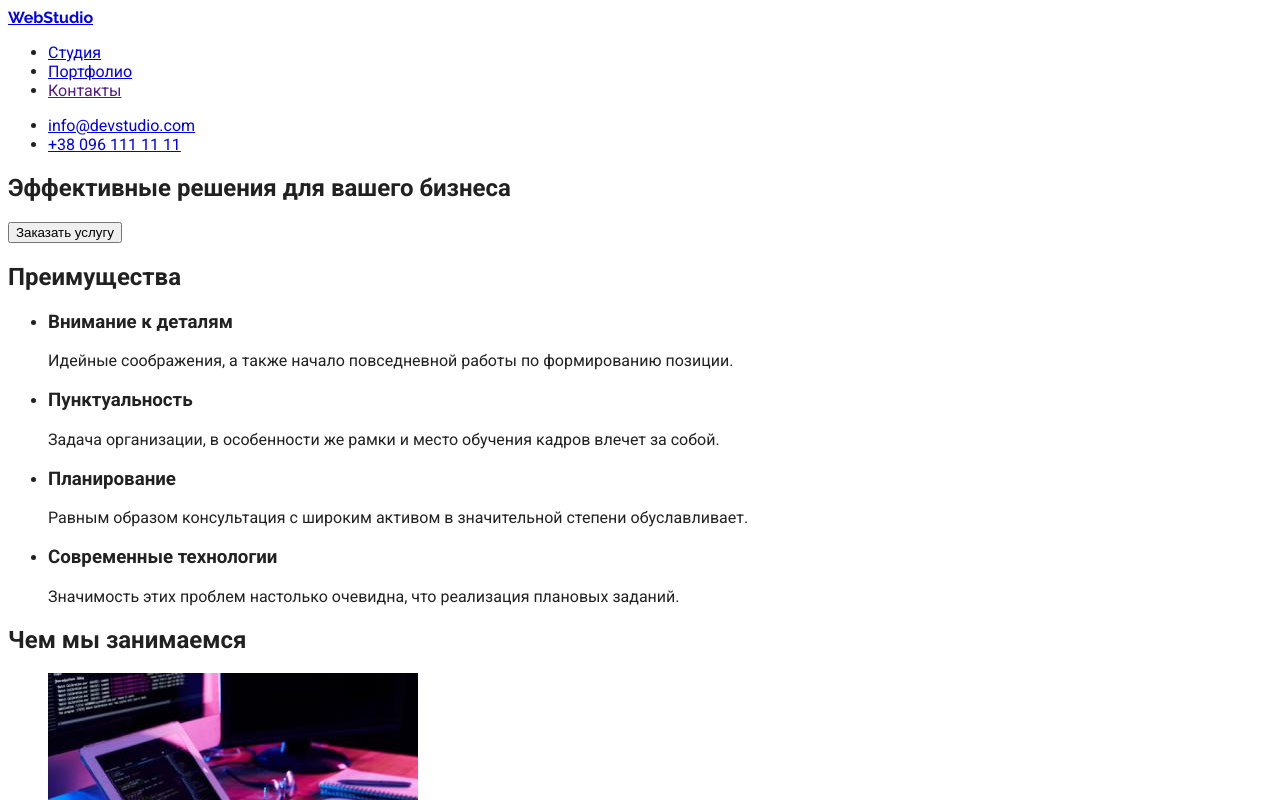
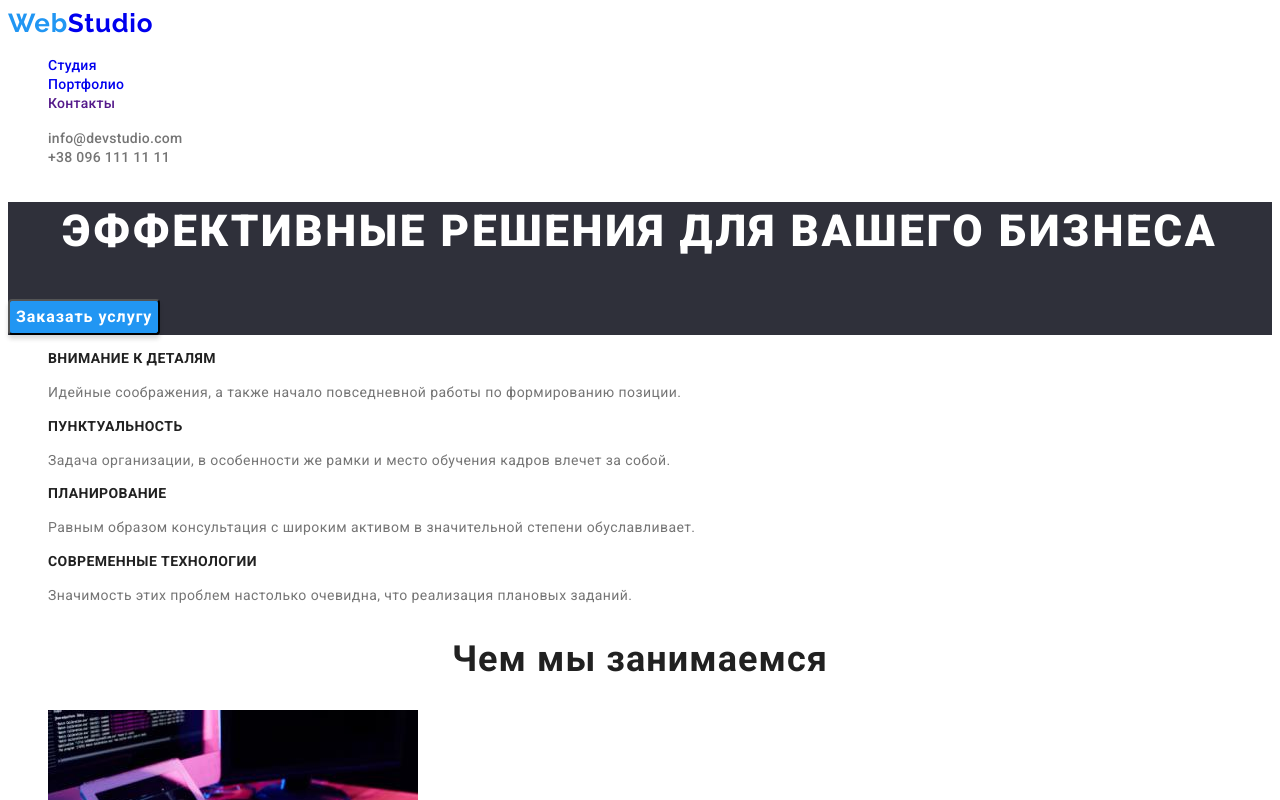
Before and after one commit to akiselyoff/goit-markup-hw-02, a plain HTML site: page index.html in a window 1280 px wide. Shown: the top 800 px of the page. Drawn offline with Linux system fonts and the light colour scheme.

Commit message:
index style done

```diff
--- a/css/styles.css
+++ b/css/styles.css
@@ -1,12 +1,149 @@
 :root {
-  --brand-color-blue: #2196f3;
-  --brand-color-gray: #757575;
-  --brand-color-black: #212121;
+  --text-color-blue: #2196f3;
+  --text-color-gray: #757575;
+  --text-color-black: #212121;
+  --text-color-white: #ffffff;
+  --background-color-darkgray: #2f303a;
 }
 body {
   font-family: 'Roboto', sans-serif;
-  color: #212121;
+  background-color: #ffffff;
+  color: var(--text-color-black);
+}
+ul {
+  list-style: none;
+}
+a {
+  text-decoration: none;
+}
+.btn {
+  cursor: pointer;
+}
+.visually-hidden {
+  position: absolute;
+  white-space: nowrap;
+  width: 1px;
+  height: 1px;
+  overflow: hidden;
+  border: 0;
+  padding: 0;
+  clip: rect(0 0 0 0);
+  clip-path: inset(50%);
+  margin: -1px;
 }
 .logo {
   font-family: 'Raleway', sans-serif;
+  font-style: normal;
+  font-weight: 700;
+  font-size: 26px;
+  line-height: 1.19;
+  letter-spacing: 0.03em;
 }
+.logo span {
+  color: var(--text-color-blue);
+}
+.nav .link,
+.contacts .link {
+  font-family: 'Roboto', sans-serif;
+  font-weight: 500;
+  font-size: 14px;
+  line-height: 1.14;
+  letter-spacing: 0.02em;
+}
+.nav .active {
+  color: var(--text-color-blue);
+}
+.nav .link:hover,
+.nav .link:focus,
+.contacts .link:hover,
+.contacts .link:focus {
+  color: var(--text-color-blue);
+}
+.contacts .link {
+  color: var(--text-color-gray);
+}
+.hero {
+  background-color: var(--background-color-darkgray);
+  color: var(--text-color-white);
+}
+.hero .title {
+  font-weight: 900;
+  font-size: 44px;
+  line-height: 1.36;
+  text-align: center;
+  letter-spacing: 0.06em;
+  text-transform: uppercase;
+}
+.hero .btn {
+  font-family: 'Roboto', sans-serif;
+  font-style: normal;
+  font-weight: 700;
+  font-size: 16px;
+  line-height: 1.87;
+  box-shadow: 0px 4px 4px rgba(0, 0, 0, 0.15);
+  border-radius: 4px;
+  letter-spacing: 0.06em;
+  background-color: var(--text-color-blue);
+  color: var(--text-color-white);
+}
+.hero .btn:hover,
+.hero .btn:focus {
+  background-color: #188ce8;
+}
+
+.features-list-item .title {
+  font-weight: 700;
+  font-size: 14px;
+  line-height: 1.14;
+  letter-spacing: 0.03em;
+  text-transform: uppercase;
+}
+.features-list-item .text {
+  font-weight: 400;
+  font-size: 14px;
+  line-height: 1.71;
+  letter-spacing: 0.03em;
+  color: var(--text-color-gray);
+}
+.we-doing > .title,
+.team > .title {
+  font-weight: 700;
+  font-size: 36px;
+  line-height: 1.17;
+  text-align: center;
+  letter-spacing: 0.03em;
+}
+.team {
+  background-color: #f5f4fa;
+}
+.team-list-item {
+  background-color: #ffffff;
+}
+.team-list-item .title {
+  font-weight: 500;
+  font-size: 16px;
+  line-height: 1.19;
+  text-align: center;
+  letter-spacing: 0.03em;
+}
+.team-list-item .position {
+  font-weight: 400;
+  font-size: 16px;
+  line-height: 1.19;
+  text-align: center;
+  letter-spacing: 0.03em;
+  color: var(--text-color-gray);
+}
+.footer {
+  background-color: var(--background-color-darkgray);
+}
+.footer .logo {
+  color: var(--text-color-white);
+}
+.address {
+  font-weight: 400;
+  font-size: 14px;
+  line-height: 1.71;
+  letter-spacing: 0.03em;
+  color: var(--text-color-white);
+}
--- a/index.html
+++ b/index.html
@@ -14,60 +14,66 @@
     <title>Document</title>
   </head>
   <body>
-    <header>
-      <nav>
-        <a class="logo" href="/" lang="en">WebStudio</a>
+    <header class="header">
+      <nav class="nav">
+        <a href="/" lang="en" class="logo"><span>Web</span>Studio</a>
         <ul>
-          <li class="active"><a href="./index.html">Студия</a></li>
-          <li><a href="./portfolio.html">Портфолио</a></li>
-          <li><a href="">Контакты</a></li>
+          <li class="active"><a href="./index.html" class="link">Студия</a></li>
+          <li><a href="./portfolio.html" class="link">Портфолио</a></li>
+          <li><a href="" class="link">Контакты</a></li>
         </ul>
       </nav>
-      <ul>
-        <li><a href="mailto:info@devstudio.com">info@devstudio.com</a></li>
-        <li><a href="tel:+380961111111">+38 096 111 11 11</a></li>
+      <ul class="contacts">
+        <li>
+          <a href="mailto:info@devstudio.com" class="link mail"
+            >info@devstudio.com</a
+          >
+        </li>
+        <li>
+          <a href="tel:+380961111111" class="link tel">+38 096 111 11 11</a>
+        </li>
       </ul>
     </header>
-    <main>
-      <section>
-        <h1>Эффективные решения для вашего бизнеса</h1>
-        <button type="button">Заказать услугу</button>
+    <main class="index">
+      <section class="hero">
+        <h1 class="title">Эффективные решения для вашего бизнеса</h1>
+        <button type="button" class="btn">Заказать услугу</button>
       </section>
-      <section>
-        <h2>Преимущества</h2>
-        <ul>
-          <li>
-            <h3>Внимание к деталям</h3>
-            <p>
+      <section class="features">
+        <h2 class="title visually-hidden">Преимущества</h2>
+        <ul class="features-list">
+          <li class="features-list-item">
+            <h3 class="title">Внимание к деталям</h3>
+            <p class="text">
               Идейные соображения, а также начало повседневной работы по
               формированию позиции.
             </p>
           </li>
-          <li>
-            <h3>Пунктуальность</h3>
-            <p>
+          <li class="features-list-item">
+            <h3 class="title">Пунктуальность</h3>
+            <p class="text">
               Задача организации, в особенности же рамки и место обучения кадров
               влечет за собой.
             </p>
           </li>
-          <li>
-            <h3>Планирование</h3>
-            <p>
+          <li class="features-list-item">
+            <h3 class="title">Планирование</h3>
+            <p class="text">
               Равным образом консультация с широким активом в значительной
               степени обуславливает.
             </p>
           </li>
-          <li>
-            <h3>Современные технологии</h3>
-            <p>
+          <li class="features-list-item">
+            <h3 class="title">Современные технологии</h3>
+            <p class="text">
               Значимость этих проблем настолько очевидна, что реализация
               плановых заданий.
             </p>
           </li>
         </ul>
       </section>
-      <section>
-        <h2>Чем мы занимаемся</h2>
+      <section class="we-doing">
+        <h2 class="title">Чем мы занимаемся</h2>
         <ul>
           <li>
             <img
@@ -92,50 +98,56 @@
           </li>
         </ul>
       </section>
-      <section>
-        <h2>Наша команда</h2>
-        <ul>
-          <li>
+      <section class="team">
+        <h2 class="title">Наша команда</h2>
+        <ul class="team-list">
+          <li class="team-list-item">
             <img
               src="images/index/igor.jpg"
               alt="Игорь Демьяненко"
               width="270"
             />
-            <h3>Игорь Демьяненко</h3>
-            <p lang="en">Product Designer</p>
+            <h3 class="title">Игорь Демьяненко</h3>
+            <p class="position" lang="en">Product Designer</p>
           </li>
-          <li>
+          <li class="team-list-item">
             <img src="images/index/olga.jpg" alt="Ольга Репина" width="270" />
-            <h3>Ольга Репина</h3>
-            <p lang="en">Frontend Developer</p>
+            <h3 class="title">Ольга Репина</h3>
+            <p class="position" lang="en">Frontend Developer</p>
           </li>
-          <li>
+          <li class="team-list-item">
             <img
               src="images/index/nikolay.jpg"
               alt="Николай Тарасов"
               width="270"
             />
-            <h3>Николай Тарасов</h3>
-            <p lang="en">Marketing</p>
+            <h3 class="title">Николай Тарасов</h3>
+            <p class="position" lang="en">Marketing</p>
           </li>
-          <li>
+          <li class="team-list-item">
             <img
               src="images/index/michael.jpg"
               alt="Михаил Ермаков"
               width="270"
             />
-            <h3>Михаил Ермаков</h3>
-            <p lang="en">UI Designer</p>
+            <h3 class="title">Михаил Ермаков</h3>
+            <p class="position" lang="en">UI Designer</p>
           </li>
         </ul>
       </section>
     </main>
-    <footer>
-      <a href="/" lang="en"> WebStudio </a>
-      <address>г. Киев, пр-т Леси Украинки, 26</address>
-      <ul>
-        <li><a href="mailto:info@devstudio.com">info@devstudio.com</a></li>
-        <li><a href="tel:+380961111111">+38 096 111 11 11</a></li>
+    <footer class="footer">
+      <a href="/" lang="en" class="logo"><span>Web</span>Studio</a>
+      <address class="address">г. Киев, пр-т Леси Украинки, 26</address>
+      <ul class="contacts">
+        <li>
+          <a href="mailto:info@devstudio.com" class="link mail"
+            >info@devstudio.com</a
+          >
+        </li>
+        <li>
+          <a href="tel:+380961111111" class="link tel">+38 096 111 11 11</a>
+        </li>
       </ul>
     </footer>
   </body>
```
Also changed, not shown: portfolio.html (+28 -14 lines).
